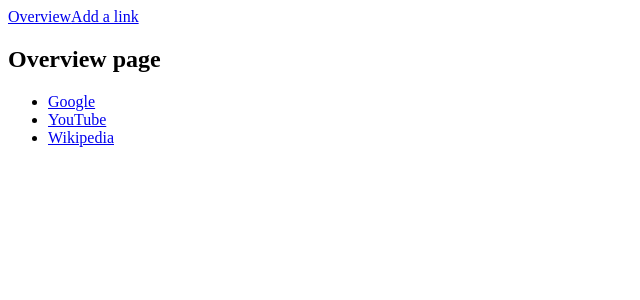
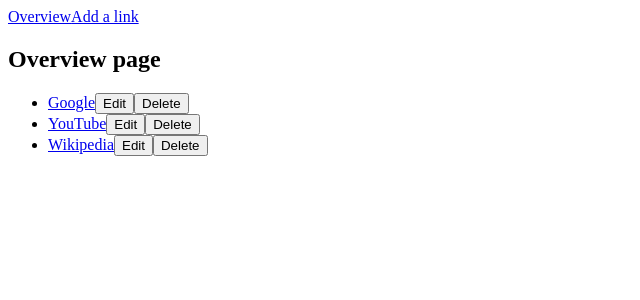
Before and after one commit to s-en-o/phq-test, an Angular app: page / in a window 1280 px wide. Shown: the top 300 px of the page, without its empty margins (0-640 px from the left). Built offline with nearby package versions, Linux system fonts and the light colour scheme.

Commit message:
feat(app): add handle deleting bookmark

```diff
--- a/src/app/home/home.component.html
+++ b/src/app/home/home.component.html
@@ -1,8 +1,11 @@
 <h2>Overview page</h2>
 <ul>
-    @for (bookmark of bookmarks; track bookmark.name) {
+    @for (bookmark of bookmarks; track bookmark.name;) {
     <li>
         <a [href]="bookmark.url">{{ bookmark.name }}</a>
+
+        <button>Edit</button>
+        <button (click)="handleDeleteBookmark(bookmark.name)">Delete</button>
     </li>
     }
 </ul>
--- a/src/app/home/home.component.ts
+++ b/src/app/home/home.component.ts
@@ -13,9 +13,17 @@
     styleUrl: './home.component.scss',
 })
 export class HomeComponent {
+    // List of bookmarks
     bookmarks: Bookmark[] = [
         { name: 'Google', url: 'https://www.google.com' },
         { name: 'YouTube', url: 'https://www.youtube.com' },
         { name: 'Wikipedia', url: 'https://www.wikipedia.org' },
     ]
+
+    // Handle deleting bookmark
+    handleDeleteBookmark(bookmarkName: string) {
+        this.bookmarks = this.bookmarks.filter(
+            (bookmark) => bookmark.name !== bookmarkName
+        )
+    }
 }
```
